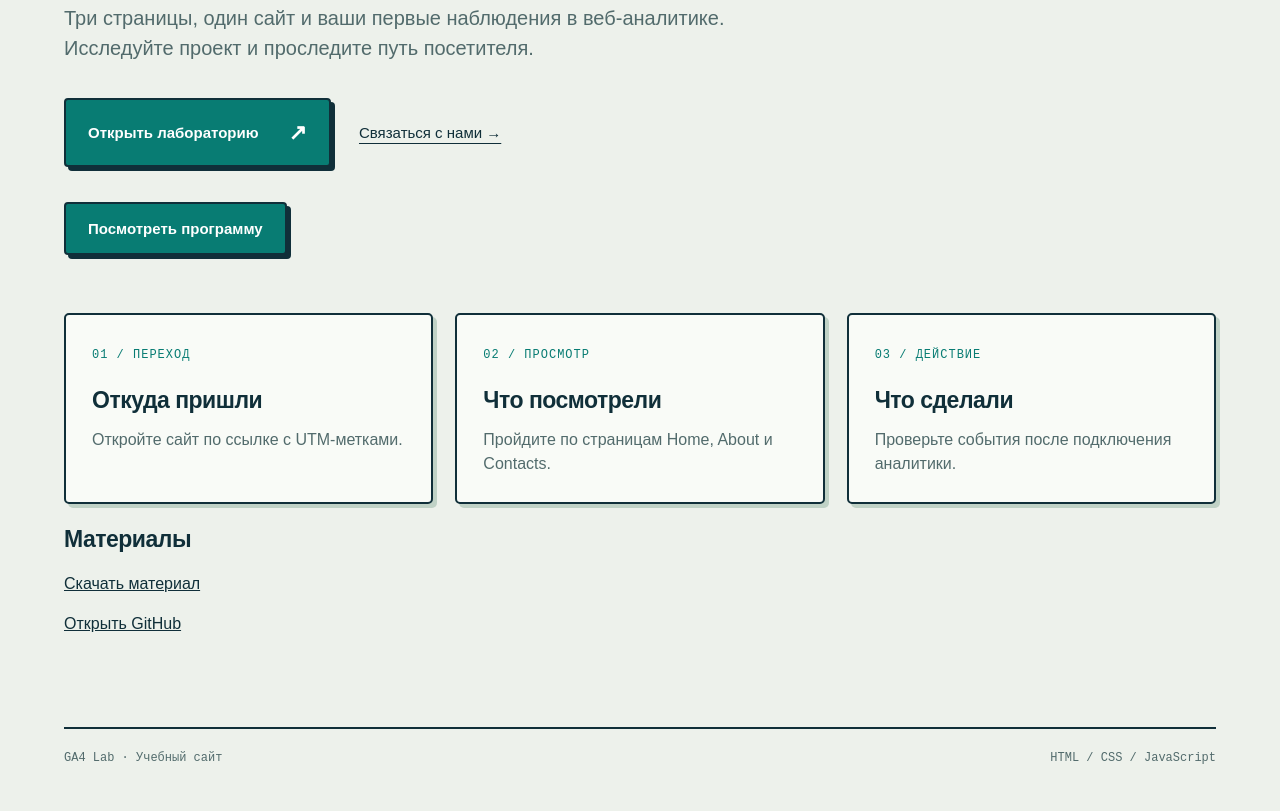
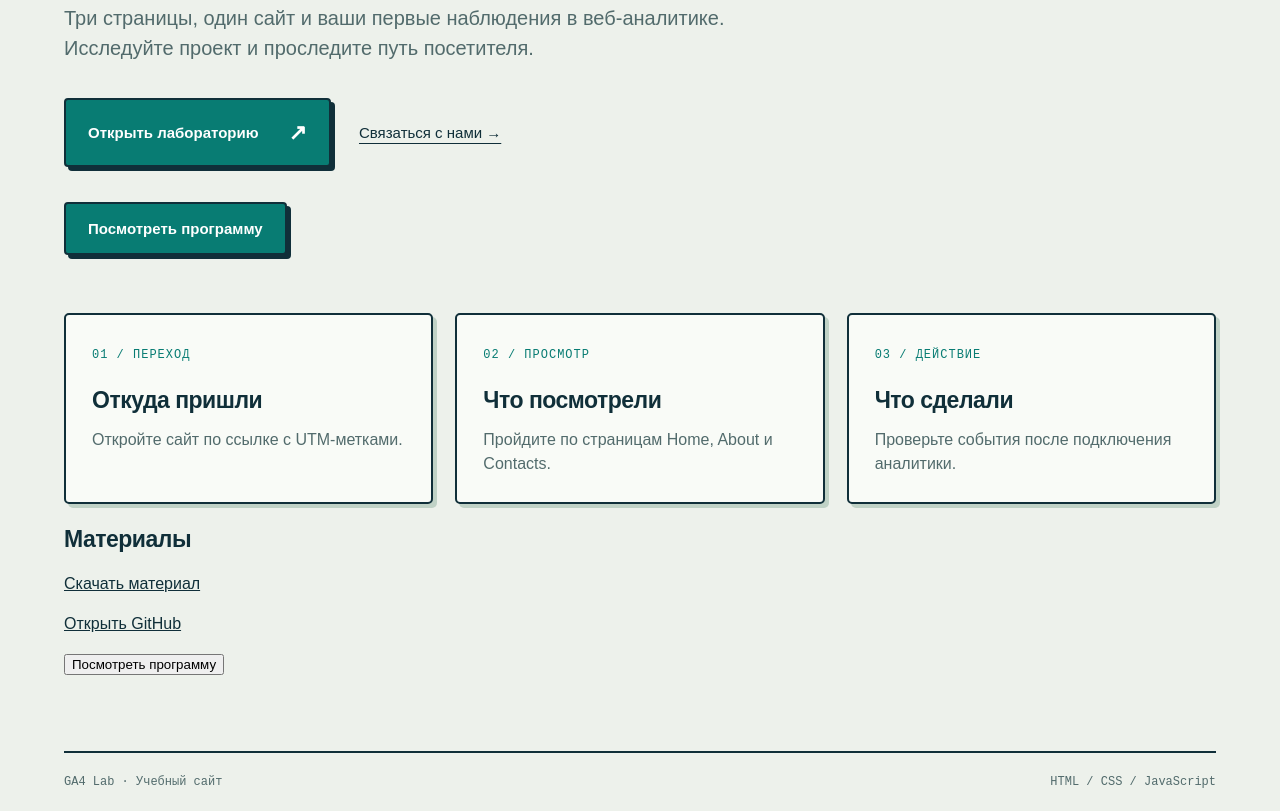
Before and after one commit to m1duza/GA4, a plain HTML site: page index.html in a window 1280 px wide. Shown: the part 373-1184 px from the top of the page. Before the commit the page ends 1160 px from the top, so only its background shows below. Drawn offline with Linux system fonts and the light colour scheme.

Commit message:
add button

```diff
--- a/index.html
+++ b/index.html
@@ -45,6 +45,9 @@
       Открыть GitHub
     </a>
   </p>
+  <button id="program-cta" type="button">
+  Посмотреть программу
+</button>
 </section>
 </main>
   <footer><span>GA4 Lab · Учебный сайт</span><span>HTML / CSS / JavaScript</span></footer>
```
